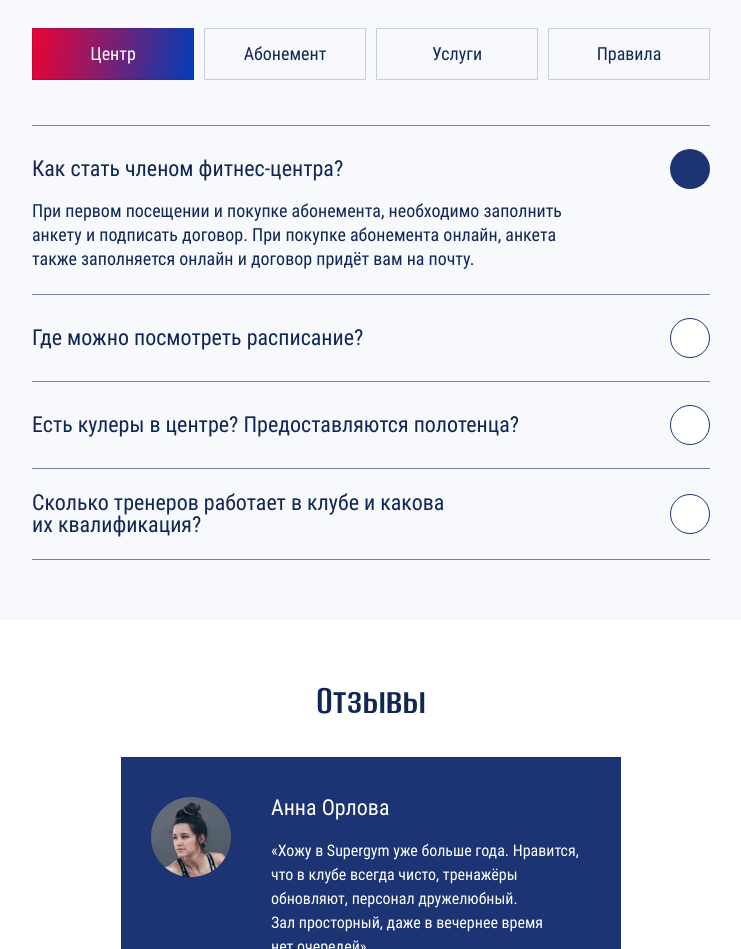
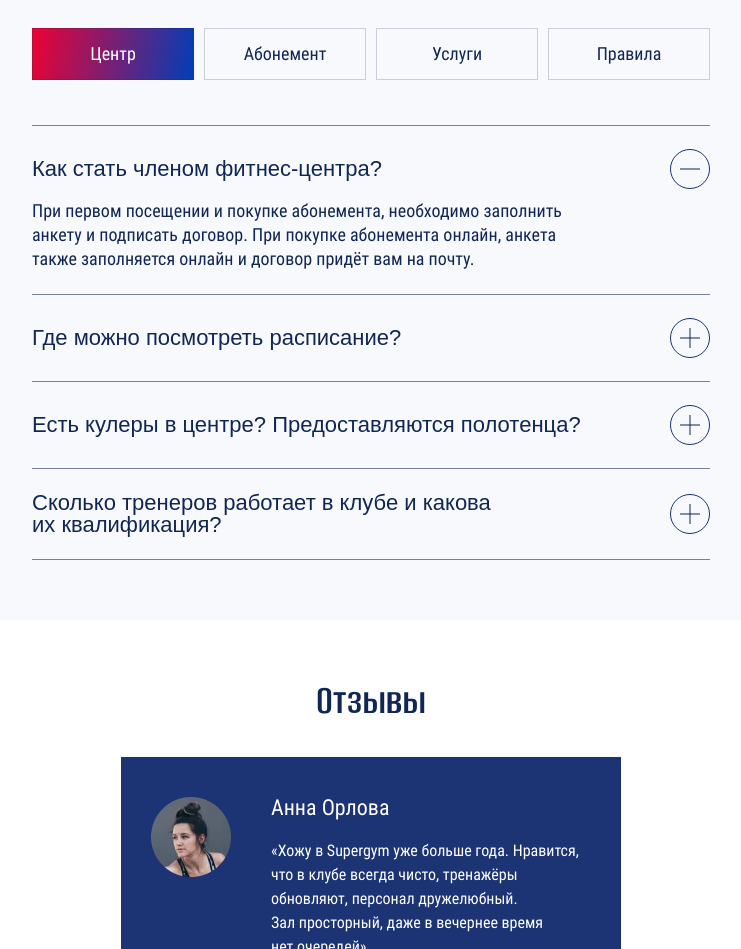
Before and after one commit to tsbv/super-gym, a website built with Vite: page source/index.html in a window 1280 px wide. Shown: the part 5780-6729 px from the top of the page, without its empty margins (269-1010 px from the left). Built offline with nearby package versions, Linux system fonts and the light colour scheme.

Commit message:
Реализует работу аккордеонов

```diff
--- a/source/index.html
+++ b/source/index.html
@@ -361,22 +361,34 @@
               <button class="faq-list__button button" type="button">Правила</button>
             </li>
           </ul>
-          <ul class="faq-description-list reset-list">
-            <li class="faq-description-list__item faq-description-list__item--active">
-              <h3>Как стать членом фитнес-центра?</h3>
-              <p>При первом посещении и покупке абонемента, необходимо заполнить анкету и подписать договор. При покупке абонемента онлайн, анкета также заполняется онлайн и договор придёт вам на почту.</p>
+          <ul class="accordion reset-list">
+            <li class="accordion-item">
+              <button type="button" aria-expanded="true">
+                <span>Как стать членом фитнес-центра?</span>
+                <span class="accordion-item__icon" aria-hidden="true"></span>
+              </button>
+              <p aria-hidden="true">При первом посещении и покупке абонемента, необходимо заполнить анкету и подписать договор. При покупке абонемента онлайн, анкета также заполняется онлайн и договор придёт вам на почту.</p>
             </li>
-            <li class="faq-description-list__item">
-              <h3>Где можно посмотреть расписание?</h3>
-              <p>Вы можете ознакомиться с расписание на стойке информации, на нашем официальном сайте. Так же есть возможность оформить подписку на наши новости и получать расписание и обновления на почту каждую неделю.</p>
+            <li class="accordion-item">
+              <button type="button" aria-expanded="false">
+                <span>Где можно посмотреть расписание?</span>
+                <span class="accordion-item__icon" aria-hidden="true"></span>
+              </button>
+              <p aria-hidden="true">Вы можете ознакомиться с расписание на стойке информации, на нашем официальном сайте. Так же есть возможность оформить подписку на наши новости и получать расписание и обновления на почту каждую неделю.</p>
             </li>
-            <li class="faq-description-list__item">
-              <h3>Есть кулеры в центре? Предоставляются полотенца?</h3>
-              <p>В нашем центре есть несколько кулеров с водой и каждому посетителю предоставляются чистые полотенца.</p>
+            <li class="accordion-item">
+              <button type="button" aria-expanded="false">
+                <span>Есть кулеры в центре? Предоставляются полотенца?</span>
+                <span class="accordion-item__icon" aria-hidden="true"></span>
+              </button>
+              <p aria-hidden="true">В нашем центре есть несколько кулеров с водой и каждому посетителю предоставляются чистые полотенца.</p>
             </li>
-            <li class="faq-description-list__item">
-              <h3>Сколько тренеров работает в клубе и какова <br class="faq-description-list__break"> их квалификация?</h3>
-              <p>В нашем клубе работает свыше 10 тренеров, среди них победители и призёры чемпионатов Мира, России, и Омска.</p>
+            <li class="accordion-item">
+              <button type="button" aria-expanded="false">
+                <span>Сколько тренеров работает в клубе и какова их квалификация?</span>
+                <span class="accordion-item__icon" aria-hidden="true"></span>
+              </button>
+              <p aria-hidden="true">В нашем клубе работает свыше 10 тренеров, среди них победители и призёры чемпионатов Мира, России, и Омска.</p>
             </li>
           </ul>
         </div>
--- a/source/js/main.js
+++ b/source/js/main.js
@@ -59,3 +59,15 @@ const swiper1 = new Swiper(slider1, {
     prevEl: '.swiper-button-prev',
   },
 });
+
+/* Аккордеоны */
+const items = document.querySelectorAll('.accordion button');
+function toggleAccordion() {
+  const itemToggle = this.getAttribute('aria-expanded');
+  if (itemToggle === 'false') {
+    this.setAttribute('aria-expanded', 'true');
+  } else {
+    this.setAttribute('aria-expanded', 'false');
+  }
+}
+items.forEach((item) => item.addEventListener('click', toggleAccordion));
--- /dev/null
+++ b/source/sass/blocks/accordion-item.scss
@@ -0,0 +1,141 @@
+.accordion-item {
+  padding: 20px 0;
+  border-top: 1px solid $divider;
+
+  &:last-child {
+    border-bottom: 1px solid $divider;
+  }
+
+  @media (min-width: $tablet-width) {
+    padding: 23px 0;
+  }
+
+  button {
+    padding: 0;
+    position: relative;
+    display: block;
+    text-align: left;
+    width: 100%;
+    color: $primary-dark;
+    border: none;
+    background-color: transparent;
+    cursor: pointer;
+  }
+
+  .accordion-item__icon {
+    display: inline-block;
+    position: absolute;
+    width: 30px;
+    height: 30px;
+    top: 50%;
+    right: 0;
+    transform: translateY(-50%);
+    border: 1px solid $btn-border;
+    border-radius: 15px;
+
+    &::before {
+      content: '';
+      position: absolute;
+      width: 14px;
+      height: 1px;
+      display: block;
+      top: 50%;
+      left: 50%;
+      transform: translate(-50%, -50%);
+      background-color: currentColor;
+
+      @media (min-width: $tablet-width) {
+        width: 20px;
+      }
+    }
+
+    &::after {
+      content: '';
+      position: absolute;
+      display: block;
+      width: 1px;
+      height: 14px;
+      top: 50%;
+      left: 50%;
+      transform: translate(-50%, -50%);
+      background-color: currentColor;
+
+      @media (min-width: $tablet-width) {
+        height: 20px;
+      }
+    }
+
+    @media (min-width: $tablet-width) {
+      width: 40px;
+      height: 40px;
+      border-radius: 20px;
+    }
+  }
+
+  button[aria-expanded='true'] {
+    .accordion-item__icon {
+      &::after {
+        width: 0;
+      }
+    }
+
+    + p {
+      margin: 20px 0 0;
+      max-height: 100%;
+      opacity: 1;
+      transition: all 200ms linear;
+      will-change: opacity, max-height, margin;
+
+      @media (min-width: $tablet-width) {
+        margin: 10px 0 0;
+      }
+    }
+  }
+
+  span {
+    margin: 0;
+    max-width: 238px;
+    cursor: pointer;
+    font-weight: 400;
+    font-size: 20px;
+    line-height: 100%;
+    color: $primary-dark;
+
+    @media (min-width: $tablet-width) {
+      max-width: 560px;
+      min-height: 40px;
+      display: flex;
+      align-items: center;
+      font-size: 22px;
+    }
+
+    @media (min-width: $desktop-width) {
+      max-width: 660px;
+      font-size: 24px;
+    }
+  }
+
+  p {
+    margin: 0;
+    max-width: 238px;
+    max-height: 0;
+    opacity: 0;
+    overflow: hidden;
+    transition: opacity 200ms linear, max-height 200ms linear, margin 200ms linear;
+    will-change: opacity, max-height, margin;
+    font-weight: 300;
+    font-size: 16px;
+    line-height: 125%;
+    color: $primary-dark;
+
+    @media (min-width: $tablet-width) {
+      max-width: 560px;
+      font-size: 18px;
+      line-height: 133%;
+    }
+
+    @media (min-width: $desktop-width) {
+      max-width: 660px;
+    }
+  }
+}
--- /dev/null
+++ b/source/sass/blocks/accordion.scss
@@ -0,0 +1,4 @@
+.accordion {
+  display: flex;
+  flex-direction: column;
+}
--- a/source/sass/blocks/faq-description-list.scss
+++ /dev/null
@@ -1,120 +0,0 @@
-.faq-description-list {
-  display: flex;
-  flex-direction: column;
-}
-
-.faq-description-list__item {
-  padding: 20px 0;
-  border-top: 1px solid $divider;
-
-  &:last-child {
-    border-bottom: 1px solid $divider;
-  }
-
-  @media (min-width: $tablet-width) {
-    padding: 23px 0;
-  }
-
-  h3 {
-    margin: 0;
-    padding-right: 52px;
-    position: relative;
-    cursor: pointer;
-    font-weight: 400;
-    font-size: 20px;
-    line-height: 100%;
-    color: $primary-dark;
-
-    &::after {
-      content: "";
-      position: absolute;
-      width: 30px;
-      height: 30px;
-      top: 50%;
-      right: 0;
-      transform: translateY(-50%);
-      background-color: $white;
-      border: 1px solid $btn-border;
-      border-radius: 20px;
-      background-image: url("../../img/sprite/plus-icon.svg");
-      background-repeat: no-repeat;
-      background-size: 14px 14px;
-      background-position: center;
-
-      @media (min-width: $tablet-width) {
-        width: 40px;
-        height: 40px;
-        border-radius: 20px;
-        background-size: 20px 20px;
-      }
-    }
-
-    @media (min-width: $tablet-width) {
-      min-height: 40px;
-      display: flex;
-      align-items: center;
-      font-size: 22px;
-    }
-
-    @media (min-width: $desktop-width) {
-      font-size: 24px;
-    }
-  }
-
-  p {
-    margin: 20px 0 0;
-    max-width: 238px;
-    font-weight: 300;
-    font-size: 16px;
-    line-height: 125%;
-    color: $primary-dark;
-    display: none;
-
-    @media (min-width: $tablet-width) {
-      margin: 10px 0 0;
-      max-width: 560px;
-      font-size: 18px;
-      line-height: 133%;
-    }
-
-    @media (min-width: $desktop-width) {
-      max-width: 660px;
-    }
-  }
-}
-
-.faq-description-list__break {
-  display: none;
-
-  @media (min-width: $tablet-width) {
-    display: block;
-  }
-
-  @media (min-width: $desktop-width) {
-    display: none;
-  }
-}
-
-.faq-description-list__item--active h3::after {
-  border: none;
-  border-radius: 15px;
-  background-color: $btn-border;
-  background-image: url("../../img/sprite/minus-icon.svg");
-
-  @media (min-width: $tablet-width) {
-    border-radius: 20px;
-  }
-}
-
-.faq-description-list__item--active p {
-  display: block;
-}
-
-.faq-description-list__icon {
-  position: absolute;
-  stroke: $primary-dark;
-  z-index: 1;
-  top: 50%;
-  right: -42px;
-  transform: translateY(-50%);
-}
--- a/source/sass/style.scss
+++ b/source/sass/style.scss
@@ -27,7 +27,8 @@
 @import "./blocks/offer-card";
 @import "./blocks/faq";
 @import "./blocks/faq-list";
-@import "./blocks/faq-description-list";
+@import "./blocks/accordion";
+@import "./blocks/accordion-item";
 @import "./blocks/reviews";
 @import "./blocks/review-card";
 @import "./blocks/feedback";
```
